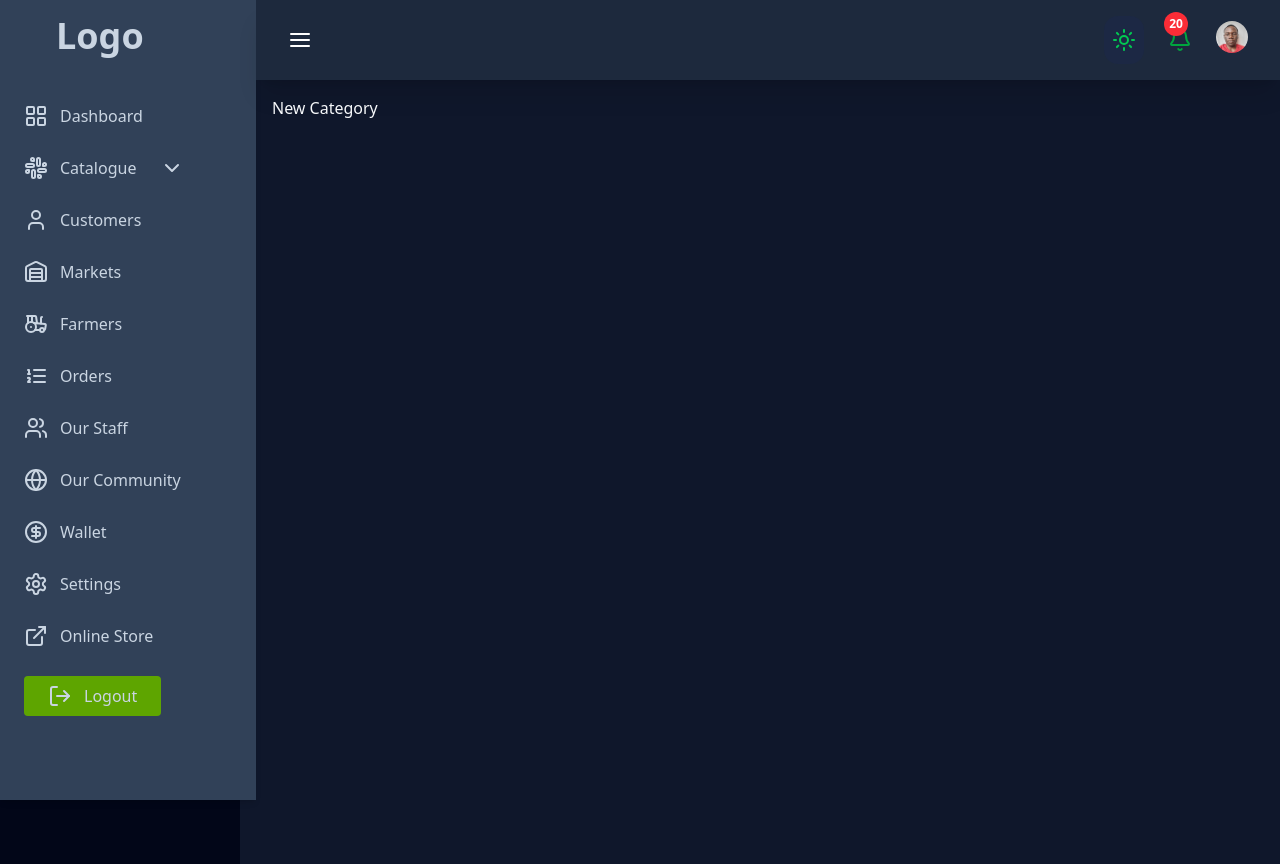
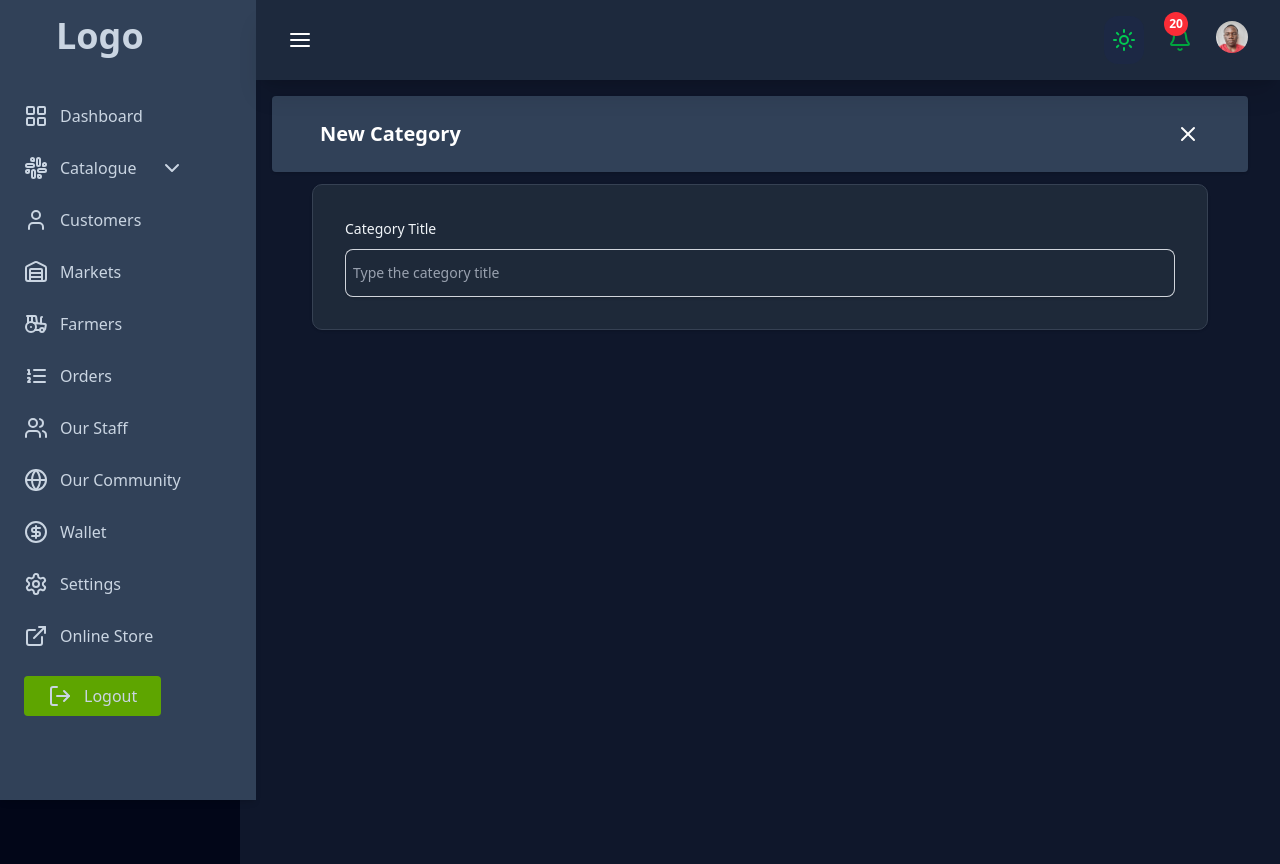
Before and after one commit to Sundze7/multivendor, a Next.js app: page /dashboard/categories/new in a window 1280 px wide. Built offline with nearby package versions, Linux system fonts and the light colour scheme.

Commit message:
react-forms

```diff
--- a/package.json
+++ b/package.json
@@ -22,6 +22,8 @@
     "react": "^19.0.0",
     "react-chartjs-2": "^5.3.0",
     "react-dom": "^19.0.0",
+    "react-hook-form": "^7.56.2",
+    "react-hot-toast": "^2.5.2",
     "tailwind-merge": "^3.2.0"
   },
   "devDependencies": {
--- a/src/app/(back-office)/dashboard/(catalogue)/categories/new/page.jsx
+++ b/src/app/(back-office)/dashboard/(catalogue)/categories/new/page.jsx
@@ -1,7 +1,38 @@
+"use client";
+import FormHeader from "@/components/back-office/FormHeader";
+import TextInput from "@/components/back-office/forms/TextInput";
+import { useForm } from "react-hook-form";
+
 export default function NewCategory() {
+  const {
+    register,
+    handleSubmit,
+    formState: { errors },
+  } = useForm();
   return (
     <div>
-      <h2>New Category</h2>
+      <FormHeader title="New Category" />
+      <form
+        action=""
+        className="w-full max-w-4xl p-4 bg-slate-100 border border-gray-200 rounded-lg shadow sm:p-6 md:p-8 dark:bg-gray-800 dark:border-gray-700 mx-auto my-3"
+      >
+        <div className="grid gap-4 sm:grid-cols-2 sm:gap-6">
+          <TextInput
+            label="Category Title"
+            name="title"
+            register={register}
+            errors={errors}
+          />
+        </div>
+      </form>
+
+      {/*
+      ID
+      Title
+      Slug
+      Description
+      Image
+       */}
     </div>
   );
 }
--- /dev/null
+++ b/src/components/back-office/FormHeader.jsx
@@ -0,0 +1,12 @@
+import { X } from "lucide-react";
+
+export default function FormHeader({ title }) {
+  return (
+    <div className="flex items-center justify-between py-6 px-12 dark:bg-slate-700 bg-slate-100 shadow text-slate-800 dark:text-white rounded">
+      <h2 className="text-xl font-semibold">{title}</h2>
+      <button className="">
+        <X />
+      </button>
+    </div>
+  );
+}
--- /dev/null
+++ b/src/components/back-office/forms/TextInput.jsx
@@ -0,0 +1,40 @@
+export default function TextInput({
+  label,
+  name,
+  register,
+  errors,
+  isRequired = true,
+  type = "text",
+  className = "sm:col-span-2",
+  defaultValue = "",
+}) {
+  return (
+    <div className={className}>
+      <label
+        htmlFor={name}
+        className="block text-sm font-medium leading-6 text-gray-900 dark:text-slate-100 mb-2"
+      >
+        {label}
+      </label>
+      <div className="mt-2">
+        <input
+          {...register(`${name}`, { required: isRequired })}
+          type={type}
+          name={name}
+          id={name}
+          defaultValue={defaultValue}
+          autoComplete={name}
+          className=" block w-full rounded-md border-0 py-3 pl-2 text-gray-900 shadow-sm ring-1 ring-inset ring-gray-300 placeholder:text-gray-400 focus:ring-1 focus:ring-inset focus:ring-lime-500 sm:text-sm sm:leading-6"
+          placeholder={`Type the ${label.toLowerCase()}`}
+        />
+        {
+          errors[
+            `${name}` && (
+              <span className="text-sm text-red-600">{label} is required</span>
+            )
+          ]
+        }
+      </div>
+    </div>
+  );
+}
--- a/src/context/provider.jsx
+++ b/src/context/provider.jsx
@@ -1,9 +1,11 @@
 "use client";
 import { ThemeProvider } from "next-themes";
+import { Toaster } from "react-hot-toast";
 
 export default function Providers({ children }) {
   return (
     <ThemeProvider attribute="class" defaultTheme="dark">
+      <Toaster position="top-center" reverseOrder={false} />
       {children}
     </ThemeProvider>
   );
```
Also changed, not shown: 1 other file (tests, documents, lock files or other folders).
